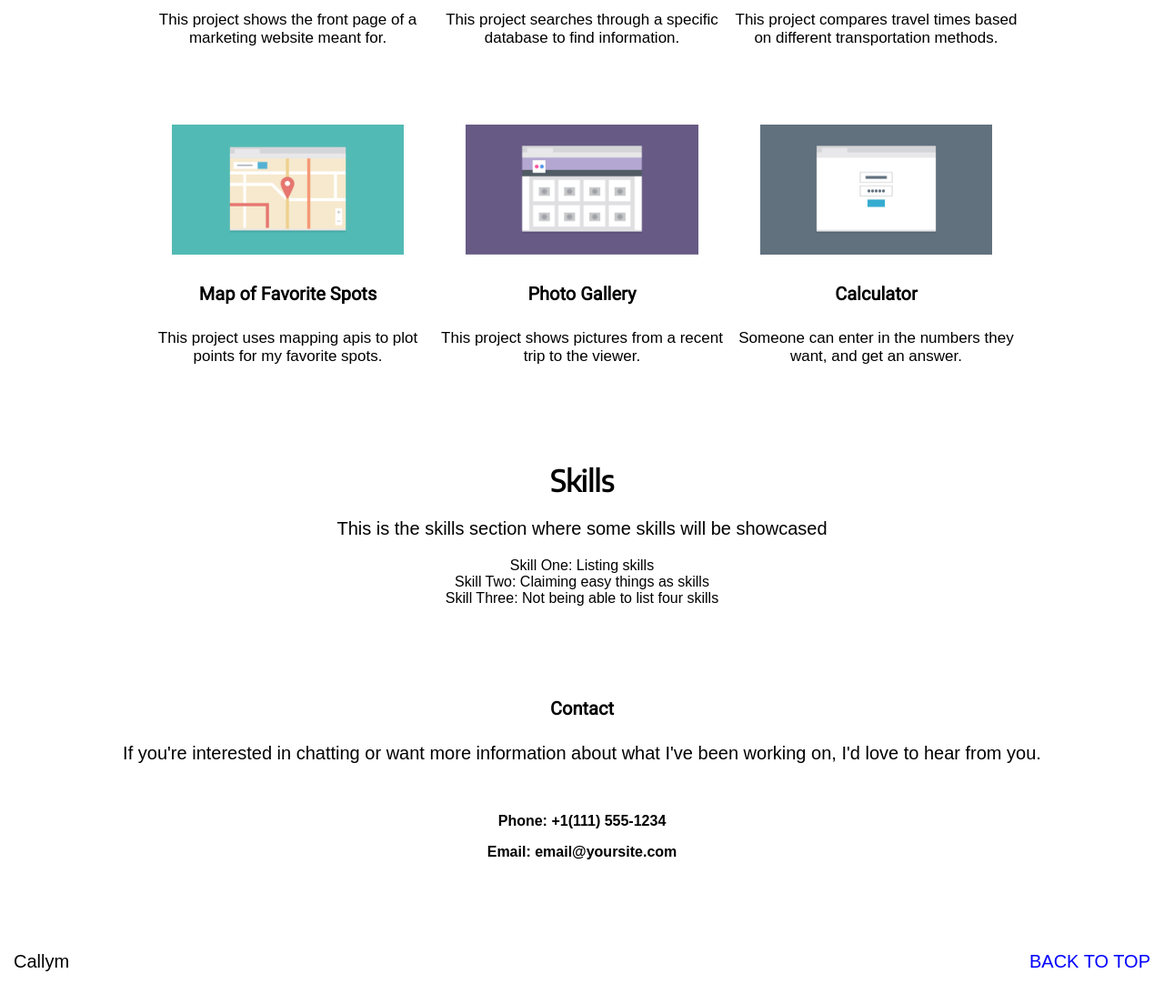
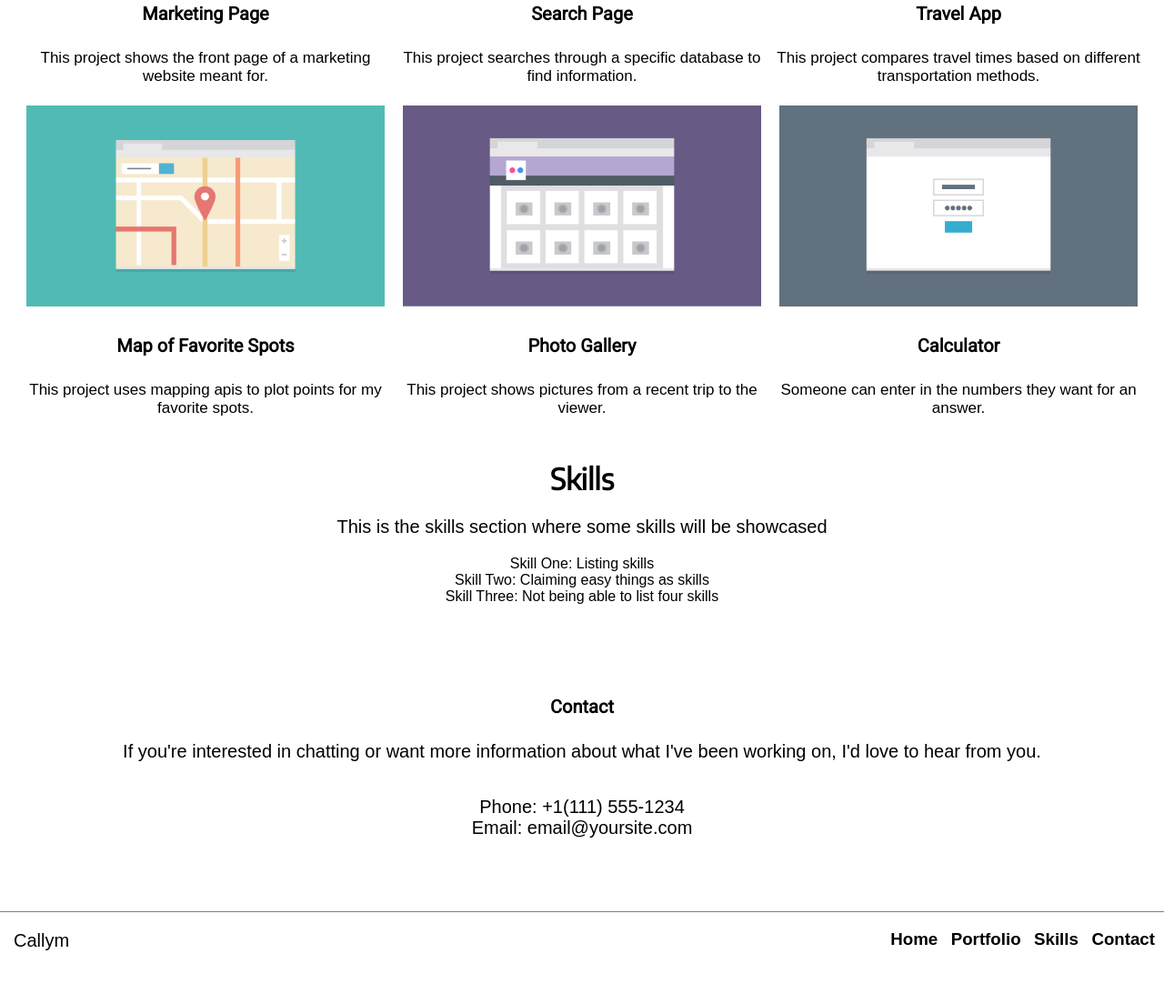
Before and after one commit to CallymSmith/Project2, a plain HTML site: page index.html in a window 1280 px wide. Shown: the part 693-1797 px from the top of the page at 91% size. After the commit the page ends 1774 px from the top, so only its background shows below. Drawn offline with Linux system fonts and the light colour scheme.

Commit message:
Updated3

```diff
--- a/css/styles.css
+++ b/css/styles.css
@@ -11,6 +11,17 @@ ul{
     padding: 0;
 }
 
+p {
+    padding: 0;
+}
+
+.light {
+    font-weight: 300;
+}
+
+.bold {
+    font-weight: 400;
+}
 /*****NAV*****/
 
 .main-nav {
@@ -18,7 +29,6 @@ ul{
     text-decoration: none;
     list-style-type: none;
     color:#000000;
-    margin: auto;
 }
 
 .main-nav a {
@@ -56,6 +66,11 @@ p {
     font-size: 20px;
 }
 
+#intro{
+    font-weight: 300;
+}
+
+
 /*****BODY*****/
 #skills p, #skills ul, #skills li{
     list-style-type: none;
@@ -69,7 +84,7 @@ p {
 
 .main-body li img {
     list-style-type: none;
-    max-width: 80%;
+    max-width: 96%;
 }
 
 body h1 {
@@ -84,6 +99,13 @@ body {
 footer {
     display: flex;
     justify-content: space-between;
+    border-top-style: solid;
+    border-top-width: 1px;
+    border-top-color: grey;
+}
+
+#botnav {
+    display: none;
 }
 
 
@@ -93,6 +115,16 @@ footer {
 .contact {
     text-align: center;
     margin: 100px 10px 80px 10px;
+}
+
+.contactinfo {
+    width: 95%;
+    margin: 0 auto;
+    display: inline-block;
+}
+
+.contactinfo p{
+    display: inline;
 }
 
 .phone {
@@ -136,19 +168,22 @@ footer {
     }
 
     .introduction {
-        margin: 0 0 250px 0;
+        display: flex;
+        justify-content: flex-start;
+        width: 95%;
+        margin: 0 auto;
+
     }
     .introduction img {
-        float: right;
-        margin: 0 40px 50px 20px;
         max-height: 225px;
         max-width: 367px;
     }
 
     .introduction p {
-        max-width: 50%;
-        padding: 0 0 0 50px;
+        width: 95%;
+        margin: 0 auto;
         font-size: 20px;
+        text-align: left;
     }
 
     .navhome {
@@ -167,15 +202,28 @@ footer {
         padding: 0 0 0 10px;
     }
 
+
     .main-nav {
         text-align: center;
     }
 
+    #botnav {
+        display: inline-block;
+    }
+
+    .bot-nav, .bot-nav li {
+        margin: 0;
+    }
+
+    #portfolio {
+        margin-top: 50px;
+    }
+
     .main-body li {
         display: inline-block;
-        width: 319px;
+        width: 49%;
         height: 150px;
-        margin: 0 0 200px 0;
+        margin: 20px 0 200px 0;
     }
     .main-body li p{
         font-size: 17px;
@@ -183,7 +231,7 @@ footer {
 
 
     .top a {
-        color: blue;
+        display: none;
     }
 
     /*******************************************************************
@@ -239,11 +287,33 @@ footer {
         background: #FFFFFF;
     }
 
-    #myname {
-        float: left;
+    #topnav {
+        display: flex;
+        justify-content: space-between;
+        width: 95%;
+        margin: 0 auto;
     }
-    /* .main-body{
-        padding:
-    } */
+
+    #skills {
+        margin-top: 40px;
+    }
+
+    .main-body li {
+        margin-top: 15px;
+        width: 32%;
+    }
+
+    .introduction {
+        width: 95%;
+        margin: 0 auto;
+    }
+
+    #botnav {
+        display: inline-block;
+    }
+
+    .bot-nav, .bot-nav li {
+        margin: 0;
+    }
 
 }
--- a/index.html
+++ b/index.html
@@ -9,21 +9,22 @@
         <link href="https://fonts.googleapis.com/css?family=Encode+Sans" rel="stylesheet">
     </head>
     <body>
-        <nav>
+        <nav id="topnav">
         <h1 id="myname">Callym</h1>
         <ul class="main-nav" id="main-nav-top">
             <li class="navhome"><a href="#"><h3>Home</h3></a></li>
-            <li class="navhome"><a href="#main-nav-top"><h3>Portfolio</h3></a></li>
+            <li class="navhome"><a href="#portfolio"><h3>Portfolio</h3></a></li>
             <li class="navhome"><a href="#skills"><h3>Skills</h3></a></li>
             <li class="navhome"><a href="#contacts"><h3>Contact</h3></a></li>
         </ul>
     </nav>
         <div class="introduction">
-            <img src="responsive_layout_v2/Images/math.jpg" alt="Profile picture">
             <p id="intro"> Hi! I'm a front-end developer who loves responsive design and css.
             I recently finished a degree in front-end web development at Treehouse
             and am excited to put all my skills to use!</p>
+            <img src="responsive_layout_v2/Images/math.jpg" alt="Profile picture">
         </div>
+        <div id="portfolio">
         <h1>Portfolio</h1>
         <ul class="main-body">
             <li><img src="responsive_layout_v2/Images/portfolio-1.png" alt="Marketing Page"><h4>Marketing Page</h4> <p>This project shows the front page of a marketing website meant for.</p></li>
@@ -31,9 +32,9 @@
             <li><img src="responsive_layout_v2/Images/portfolio-3.png" alt="Travel App"><h4>Travel App</h4><p>This project compares travel times based on different transportation methods.</p></li>
             <li><img src="responsive_layout_v2/Images/portfolio-6.png" alt="Map"><h4>Map of Favorite Spots</h4><p>This project uses mapping apis to plot points for my favorite spots.</p></li>
             <li><img src="responsive_layout_v2/Images/portfolio-5.png" alt="Photo Gallery"><h4>Photo Gallery</h4><p>This project shows pictures from a recent trip to the viewer.</p></li>
-            <li><img src="responsive_layout_v2/Images/portfolio-4.png" alt="Calcualtor"><h4>Calculator</h4><p>Someone can enter in the numbers they want, and get an answer.</p></li>
+            <li><img src="responsive_layout_v2/Images/portfolio-4.png" alt="Calcualtor"><h4>Calculator</h4><p>Someone can enter in the numbers they want for an answer.</p></li>
         </ul>
-
+    </div>
         <div id="skills">
             <h1>Skills</h1>
             <p>This is the skills section where some skills will be showcased</p>
@@ -47,12 +48,20 @@
         <h4>Contact</h4>
         <p>If you're interested in chatting or want more information about what I've been working on, I'd love to hear from you.</p>
         <br>
-        <h3 class="phone">Phone: +1(111) 555-1234</h3>
-        <h3 class="email">Email: email@yoursite.com</h3>
+        <div class="contactinfo"><p class="light">Phone:</p><p class="bold"> +1(111) 555-1234</p></div>
+        <div class="contactinfo"><p class="light">Email:</p><p class="bold"> email@yoursite.com</p></div>
     </div>
         <footer>
             <p class="name">Callym</p>
             <p class="top"><a href="#main-nav-top">BACK TO TOP</a></p>
+            <nav id="botnav">
+                    <ul class="main-nav bot-nav" id="main-nav-bot">
+                        <li class="navhome"><a href="#myname"><h3>Home</h3></a></li>
+                        <li class="navhome"><a href="#portfolio"><h3>Portfolio</h3></a></li>
+                        <li class="navhome"><a href="#skills"><h3>Skills</h3></a></li>
+                        <li class="navhome"><a href="#contacts"><h3>Contact</h3></a></li>
+                    </ul>
+                </nav>
 
         </footer>
     </body>
```
